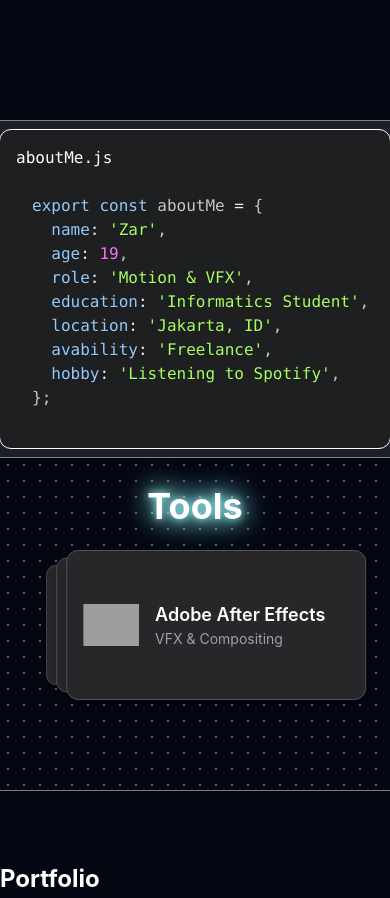
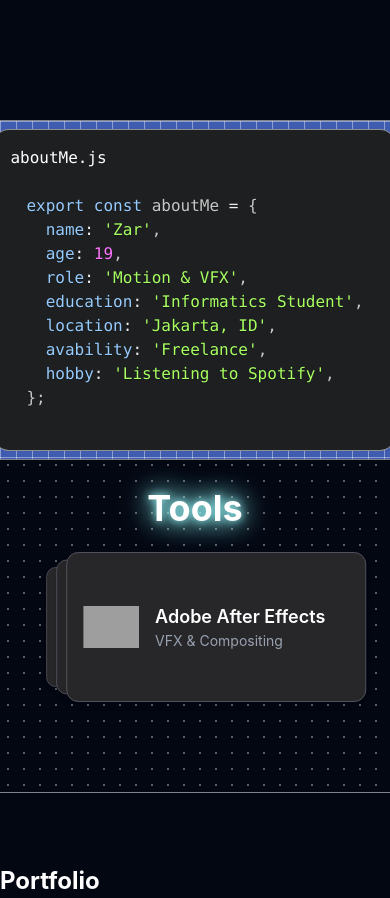
Before and after one commit to anotherzar/crash-course, a React (Vite) app: page / in a window 390 px wide. Shown: the part 940-1838 px from the top of the page. Built offline with nearby package versions, Linux system fonts and the light colour scheme; grey boxes are pictures that could not be loaded.

Commit message:
update warna, grid

```diff
--- a/src/App.jsx
+++ b/src/App.jsx
@@ -17,7 +17,7 @@
     <>
     {/* Landing */}
     <div className="hero grid grid-cols-1 md:grid-cols-2 items-start pt-0 gap-3 xl:gap-0">
-      <div className="pt-8 md:pt-16">
+      <div className="pt-8 md:pt-16 ">
         <h1 className='text-5xl/tight font-medium mb-6 border-y border-white/50 px-4'>Lorem, ipsum dolor sit amet consectetur adipisicing elit. Doloremque, vero.</h1>
         <p className='text-config-1 px-4 text-base/loose text-gray-400 text-justify border-y border-white/50'>
           Lorem ipsum dolor sit amet consectetur adipisicing elit. Reprehenderit, doloribus minus! Nam provident tempore suscipit
@@ -35,11 +35,8 @@
 
     {/* About */}
     <div className="about grid grid-cols-1 md:grid-cols-2 items-start border-y border-white/50 bg-dots">
-      <div className="mx-auto px-4 py-2 md:px-2 bg-gray-costume border-r-0 md:border-r border-white/50 w-full">
+      <div className="mx-auto px-4 py-2 md:px-2 bg-blueprint grid-bg border-r-0 md:border-r border-white/50 w-full grid grid-cols-1">
         <TiltAboutCard />
-        {/* <div className='bg-gray-costume-2 p-4 rounded-2xl border border-white/50'>
-          <AboutCodeBlock/>
-        </div> */}
       </div>
 
       {/* Tools */}
--- a/src/components/TiltAboutCard.jsx
+++ b/src/components/TiltAboutCard.jsx
@@ -17,19 +17,18 @@
   const lastScrollY = useRef(0);
   const scrollTimeout = useRef(null);
 
-  const rotateX = useMotionValue(0); // final rotateX (scroll + mouse)
-  const rotateY = useMotionValue(0); // rotateY from mouse only
+  const rotateX = useMotionValue(0);
+  const rotateY = useMotionValue(0);
 
-  const scrollInfluence = useRef(0); // store scroll effect
-  const mouseInfluence = useRef(0);  // store mouse effect
+  const scrollInfluence = useRef(0);
+  const mouseInfluence = useRef(0);
 
-  const xSpring = useSpring(rotateX, { stiffness: 200, damping: 20 });
-  const ySpring = useSpring(rotateY, { stiffness: 200, damping: 20 });
+  const xSpring = useSpring(rotateX, { stiffness: 150, damping: 20 });
+  const ySpring = useSpring(rotateY, { stiffness: 150, damping: 20 });
 
   const transform = useMotionTemplate`rotateX(${xSpring}deg) rotateY(${ySpring}deg)`;
 
-  // Mouse movement effect
-  useEffect(() => {
+  // Card nge track si pointer kalo lagi hovering
   const handleMouseMove = (e) => {
     if (!ref.current) return;
 
@@ -54,11 +53,14 @@
     rotateY.set(rY);
   };
 
-    window.addEventListener("mousemove", handleMouseMove);
-    return () => window.removeEventListener("mousemove", handleMouseMove);
-  }, [rotateX, rotateY]);
+  // Hover mouse reset
+  const handleMouseLeave = () => {
+    mouseInfluence.current = 0;
+    rotateX.set(scrollInfluence.current);
+    rotateY.set(0);
+  };
 
-  // Scroll effect
+  // Logika scroll effect
   useEffect(() => {
     const handleScroll = () => {
       const currentY = window.scrollY;
@@ -68,13 +70,12 @@
       scrollInfluence.current = rX;
 
       rotateX.set(mouseInfluence.current + scrollInfluence.current);
-
       lastScrollY.current = currentY;
 
       clearTimeout(scrollTimeout.current);
       scrollTimeout.current = setTimeout(() => {
         scrollInfluence.current = 0;
-        rotateX.set(mouseInfluence.current); // reset to mouse-only
+        rotateX.set(mouseInfluence.current);
       }, 100);
     };
 
@@ -85,15 +86,17 @@
   return (
     <motion.div
       ref={ref}
+      onMouseMove={handleMouseMove}
+      onMouseLeave={handleMouseLeave}
       style={{
         transformStyle: "preserve-3d",
         transform,
       }}
-      className="relative h-80 w-98 sm:h-80 sm:w-90 lg:h-80 lg:w-130 rounded-xl bg-gray-costume-2 border"
+      className="relative w-full sm:max-w-md lg:max-w-[720px] rounded-2xl bg-gray-costume-2 border border-white/50"
     >
       <div
         style={{
-          transform: "translateZ(20px)",
+          transform: "translateZ(40px)",
           transformStyle: "preserve-3d",
         }}
         className="grid rounded-xl p-4"
--- a/src/components/stackedToolsCard.jsx
+++ b/src/components/stackedToolsCard.jsx
@@ -16,7 +16,7 @@
 
   return (
     <div className="flex px-4 md:px-0 pt-6 pb-10 overflow-x-hidden">
-      <ul className="relative w-full max-w-5xl h-[200px] translate-x-[9%] md:translate-x-[20%]">
+      <ul className="relative w-full max-w-5xl h-[200px] translate-x-[9%] md:translate-x-[25%]">
         {cards.map((tool, index) => {
           const offset = index - 0;
           const canDrag = index === 0;
--- a/src/index.css
+++ b/src/index.css
@@ -25,4 +25,24 @@
     .bg-gray-costume-2 {
         background-color: #1d1f21;
     }
+    .stripe-bg {
+        background-image: repeating-linear-gradient(
+        45deg,
+        rgba(255, 255, 255, 0.2) 0,
+        rgba(255, 255, 255, 0.2) 1px,
+        transparent 1px,
+        transparent 12px
+        );
+        background-size: auto;
+        background-repeat: repeat;
+    }
+    .grid-bg {
+        background-image:
+        linear-gradient(to right, rgba(255,255,255, 0.4) 1px, transparent 1px),
+        linear-gradient(to bottom, rgba(255,255,255, 0.4) 1px, transparent 1px);
+        background-size: 16px 16px;
+    }
+    .bg-blueprint {
+        background-color: #405cb0;
+    }
 }
--- a/src/main.jsx
+++ b/src/main.jsx
@@ -12,11 +12,11 @@
 
 createRoot(document.getElementById('root')).render(
   <StrictMode>
-    <PreLoader />
-    <Navbar />
-    <div className='container mx-auto px-0 md:px-10 border-0 md:border-x md:border-white/50'>
-      <div className='px-0 border-0 md:border-x md:border-white/50'>
-        {/* <TiltAboutCard /> */}
+    {/* <PreLoader />
+    <Navbar /> */}
+
+    <div className='container stripe-bg mx-auto px-0 md:px-10 border-0 md:border-x md:border-white/50 relative z-10'>
+      <div className='px-0 border-0 md:border-x md:border-white/50 bg-darknight'>
         <App />
         <Footer />
       </div>
```
Lines whose indentation alone changed are shown as unchanged.
